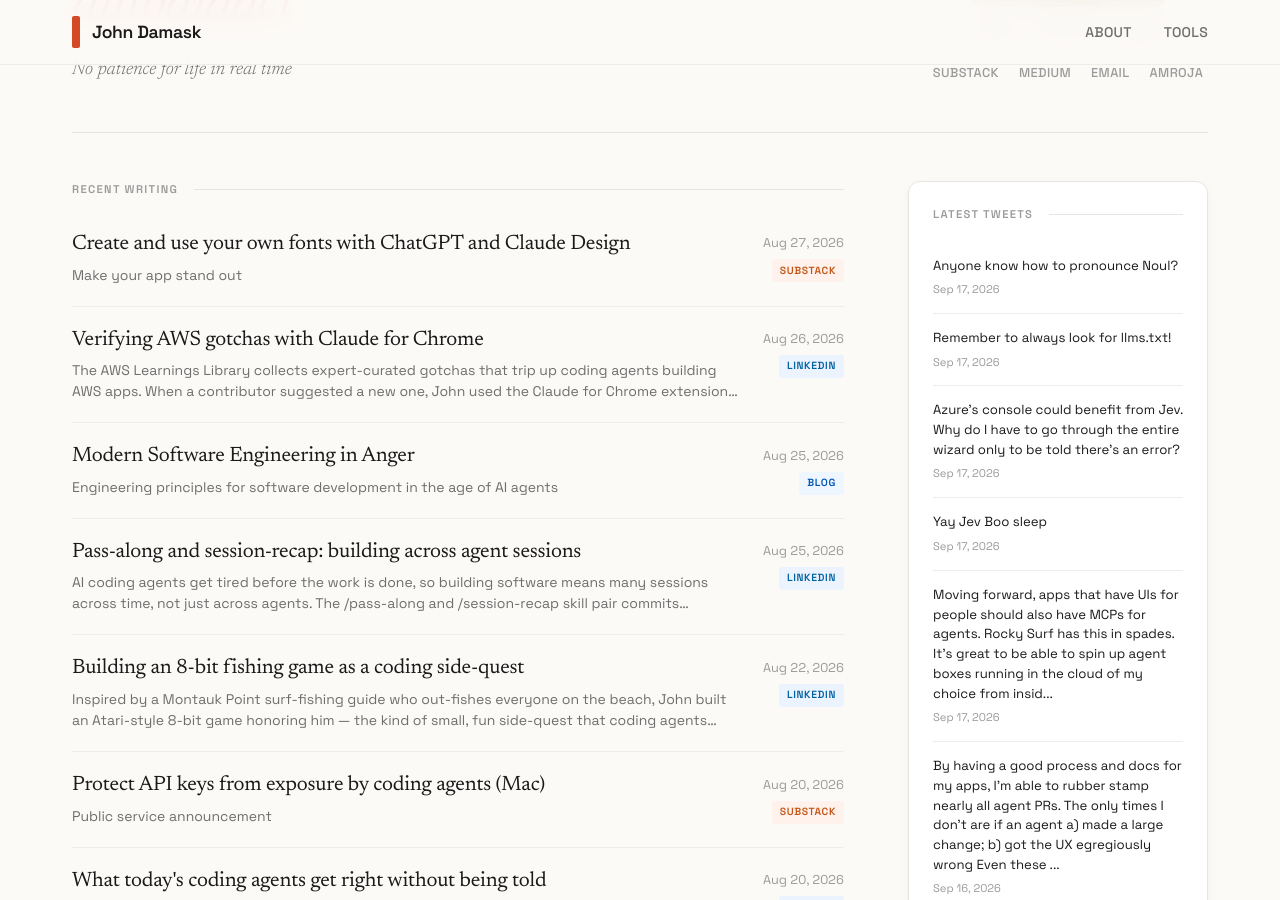
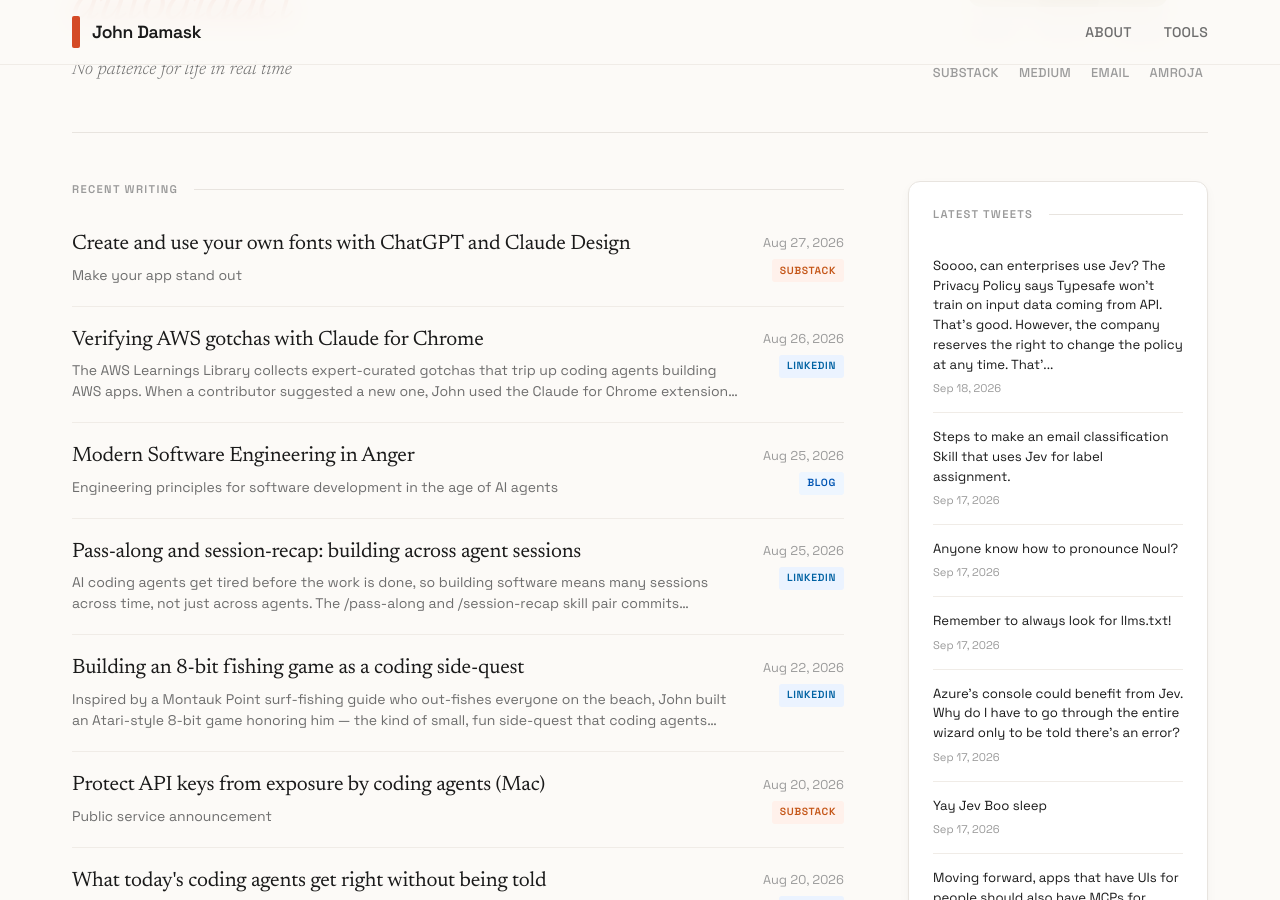
Before and after one commit to jbdamask/jbdamask.github.io, a Jekyll site: the page built from index.html, in a window 1280 px wide and 900 px high, scrolled down 362 px. Built offline with Jekyll 4.4.1, drawn with Linux system fonts in a browser that asks for light colours; the list of posts is cut into pages by our own code; some of the changed text lies outside the part shown.

Commit message:
Update Twitter posts

```diff
--- a/_data/twitter-posts.yml
+++ b/_data/twitter-posts.yml
@@ -2,6 +2,21 @@
 # Fetches latest tweets and merges with existing posts
 # Keeps max 150 most recent tweets (LIFO)
 
+- title: Soooo, can enterprises use Jev? The Privacy Policy says Typesafe won't train
+    on input data coming fr...
+  source: twitter
+  url: https://twitter.com/jbdamask/status/2100923828725543322
+  date: '2026-09-18'
+  excerpt: Soooo, can enterprises use Jev? The Privacy Policy says Typesafe won't
+    train on input data coming from API. That's good. However, the company reserves
+    the right to change the policy at any time. That'...
+  image: ''
+- title: Steps to make an email classification Skill that uses Jev for label assignment.
+  source: twitter
+  url: https://twitter.com/jbdamask/status/2100712673038012882
+  date: '2026-09-17'
+  excerpt: Steps to make an email classification Skill that uses Jev for label assignment.
+  image: ''
 - title: Anyone know how to pronounce Noul?
   source: twitter
   url: https://twitter.com/jbdamask/status/2100626857586512210
@@ -1183,21 +1198,3 @@
     and operations tooling as well. Claude makes short work of this because it just
     has to read the code and grok the architecture...
   image: ''
-- title: 'From an article in FT today: “When we had to tell a client that one of their
-    workers was actually a ...'
-  source: twitter
-  url: https://twitter.com/jbdamask/status/2033141348233064754
-  date: '2026-03-15'
-  excerpt: 'From an article in FT today: “When we had to tell a client that one of
-    their workers was actually a fake North Korean operative, the feedback was ‘are
-    you 100 per cent sure, because he’s one of our be...'
-  image: ''
-- title: A key learning from @HamelHusain and @sh_reya Evals course is to make it
-    easy to annotate failure mo...
-  source: twitter
-  url: https://twitter.com/jbdamask/status/2033021236515582241
-  date: '2026-03-15'
-  excerpt: A key learning from @HamelHusain and @sh_reya Evals course is to make it
-    easy to annotate failure modes. I added an open coding feature to the ops plane
-    for my Now I Get It! app to do just that
-  image: ''
```
